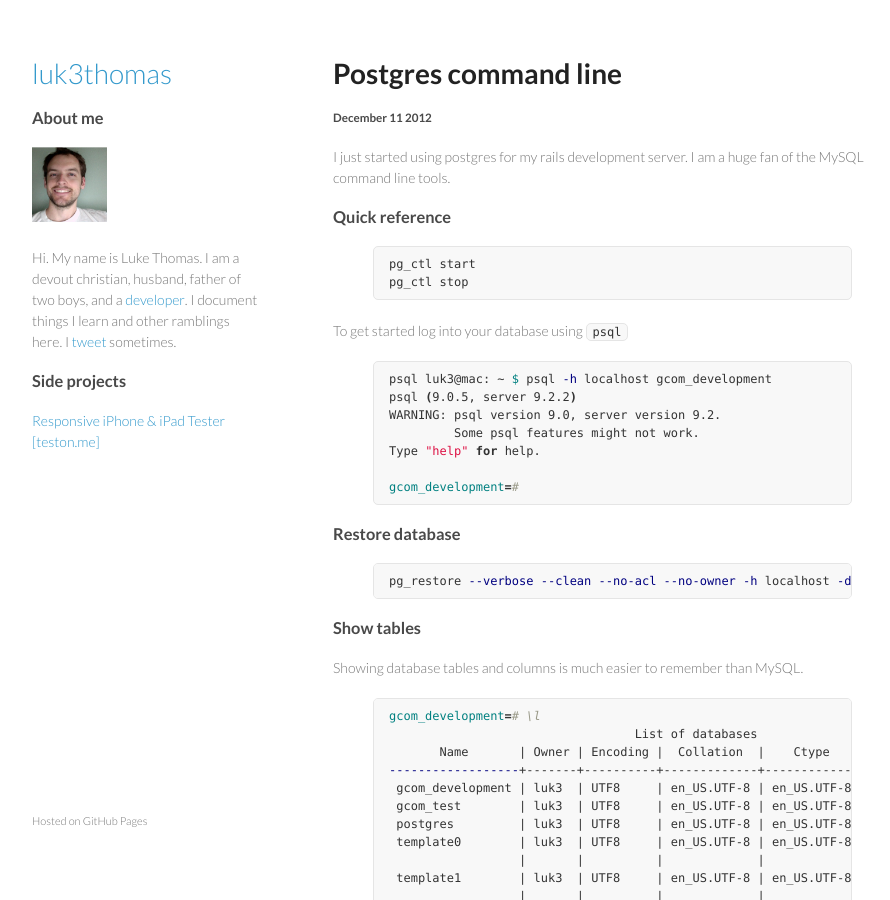
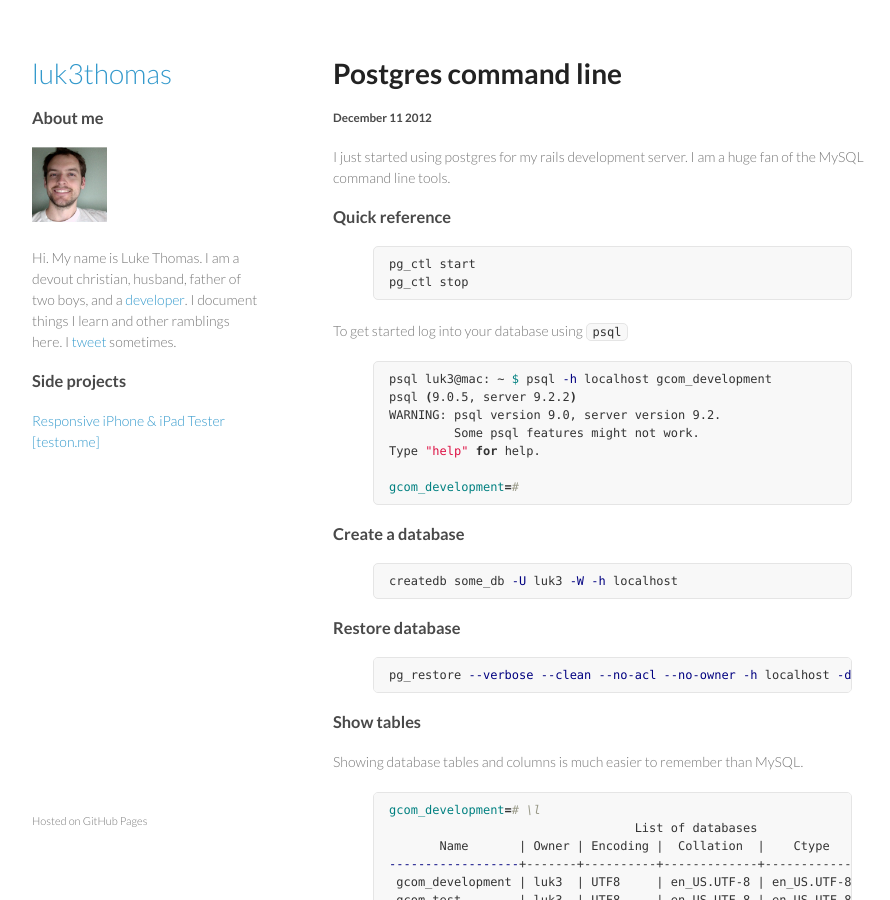
Before and after one commit to luk3thomas/luk3thomas.com, a Jekyll site: the page built from _posts/2012-12-11-postgres-command-line.md, in a window 1280 px wide and 900 px high. Shown: the whole window, without its empty margins (178-1068 px from the left). Built offline with Jekyll 4.4.1, drawn with Linux system fonts in a browser that asks for light colours; comment, search, counter and statistics services are not loaded.

Commit message:
add bit about creating a database

```diff
--- a/_posts/2012-12-11-postgres-command-line.md
+++ b/_posts/2012-12-11-postgres-command-line.md
@@ -23,6 +23,11 @@ WARNING: psql version 9.0, server version 9.2.
 Type "help" for help.
 
 gcom_development=#
+{% endhighlight %}
+
+### Create a database
+{% highlight bash %}
+createdb some_db -U luk3 -W -h localhost
 {% endhighlight %}
 
 ### Restore database
```
